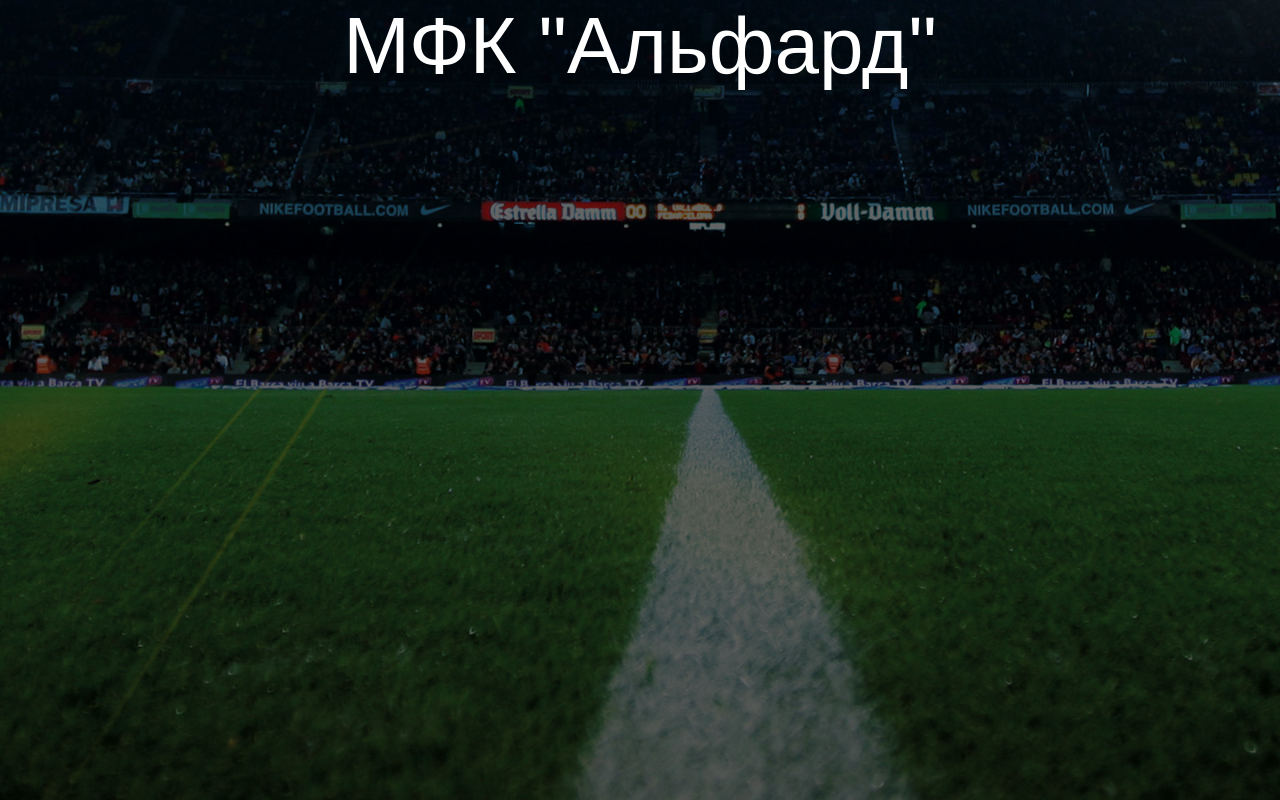
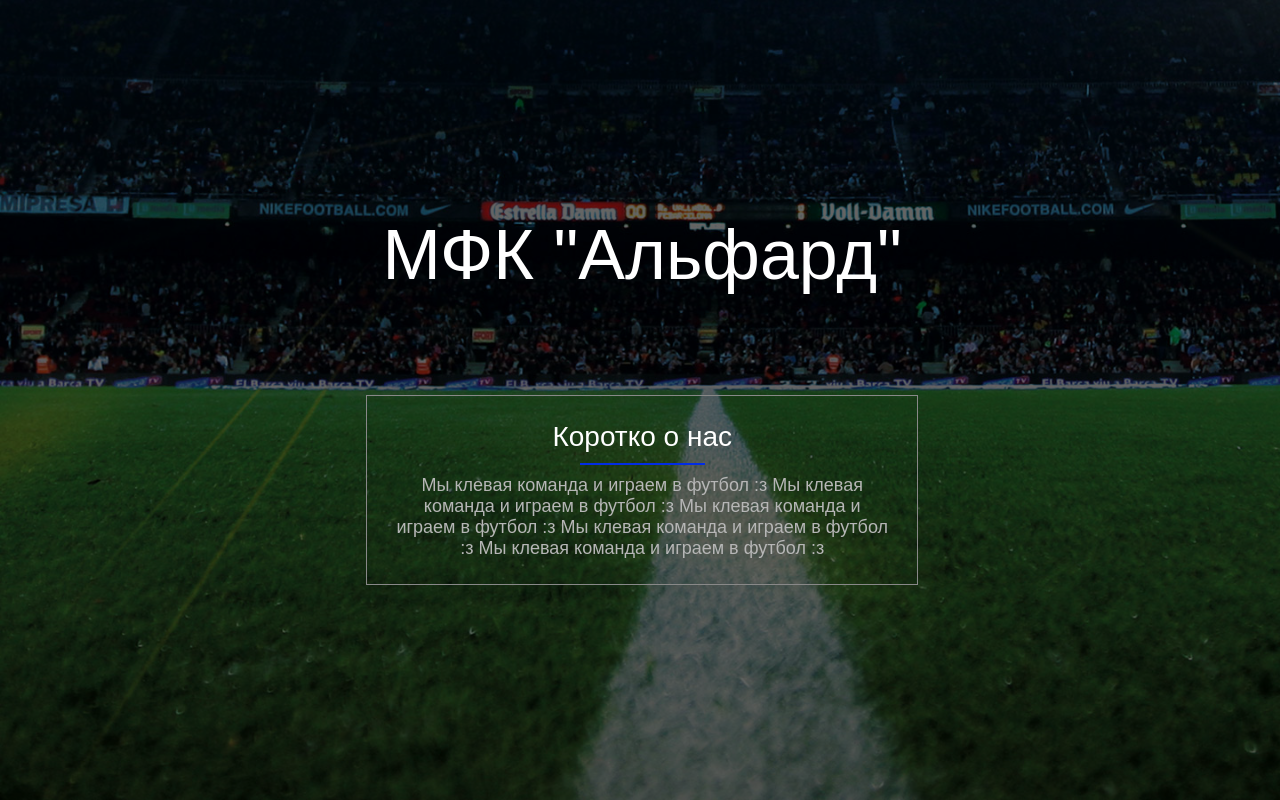
Before and after one commit to mfc-alphard/mfc-alphard.github.io, a plain HTML site: page index.html in a window 1280 px wide. Drawn offline with nearby package versions, Linux system fonts and the light colour scheme.

Commit message:
first slide changes

```diff
--- a/css/examples.css
+++ b/css/examples.css
@@ -5,6 +5,7 @@ body,div,dl,dt,dd,ul,ol,li,h1,h2,h3,h4,h5,h6,pre,
 form,fieldset,input,textarea,p,blockquote,th,td {
     padding: 0;
     margin: 0;
+    font-family: 'Ubuntu Condensed', sans-serif;
 }a{
 	text-decoration:none;
 }
@@ -251,4 +252,100 @@ p{
 .content{
 	position:relative;
 	z-index:10;
+	width: 100%;
+	height: 100%;
 }
+
+	/* Style for our header texts
+	* --------------------------------------- */
+	h1{
+		font-size: 70px;
+		color: #fff;
+		margin:0;
+		padding:0;
+	}
+h3{
+		font-size: 28px;
+		color: #fff;
+	}
+	/* Centered texts in each section
+	* --------------------------------------- */
+	.section{
+		text-align:center;
+	}
+
+
+	/* Backgrounds will cover all the section
+	* --------------------------------------- */
+	#section0,
+	#section1,
+	#section2,
+	#section3{
+		background-size: cover;
+		background-attachment: fixed;
+	}
+
+	/* Defining each sectino background and styles
+	* --------------------------------------- */
+	#section0{
+		background-image: url(../images/back1.jpg);
+
+	}
+	#section2{
+		background-image: url(imgs/bg3.jpg);
+		padding: 6% 0 0 0;
+	}
+	#section3{
+		background-image: url(imgs/bg4.jpg);
+		padding: 6% 0 0 0;
+	}
+	#section3 h1{
+		color: #000;
+	}
+
+
+ 	/*Adding background for the slides
+	* --------------------------------------- */
+	#slide1{
+		background-image: url(imgs/bg2.jpg);
+		padding: 6% 0 0 0;
+	}
+	#slide2{
+		background-image: url(imgs/bg5.jpg);
+		padding: 6% 0 0 0;
+	}
+
+
+	/* Bottom menu
+	* --------------------------------------- */
+	#infoMenu li a {
+		color: #fff;
+	}
+
+	.wrapper{
+		width:980px;
+		margin:0 auto;
+		display: inline-block;
+		vertical-align: middle;
+	}
+	.block{
+		width:500px;
+		color: #B6B6B6;
+		margin:0 auto;
+		border:1px solid #888;
+		padding: 25px;
+		margin-top: 100px;
+		font-size: 18px;
+	}
+.content:before{
+	content: "";
+  display: inline-block;
+  min-height: inherit;
+  height: 100%;
+  vertical-align: middle;
+}
+	.underline{
+		width: 25%;
+		border-bottom: 2px solid #022CE5;
+		margin:10px auto;
+	}
--- a/index.html
+++ b/index.html
@@ -12,73 +12,6 @@
 
 	<link rel="stylesheet" type="text/css" href="css/jquery.fullPage.css" />
 	<link rel="stylesheet" type="text/css" href="css/examples.css" />
-	<style>
-
-	/* Style for our header texts
-	* --------------------------------------- */
-	h1{
-		font-size: 5em;
-		font-family: arial,helvetica;
-		color: #fff;
-		margin:0;
-		padding:0;
-	}
-
-	/* Centered texts in each section
-	* --------------------------------------- */
-	.section{
-		text-align:center;
-	}
-
-
-	/* Backgrounds will cover all the section
-	* --------------------------------------- */
-	#section0,
-	#section1,
-	#section2,
-	#section3{
-		background-size: cover;
-		background-attachment: fixed;
-	}
-
-	/* Defining each sectino background and styles
-	* --------------------------------------- */
-	#section0{
-		background-image: url(images/back1.jpg);
-
-	}
-	#section2{
-		background-image: url(imgs/bg3.jpg);
-		padding: 6% 0 0 0;
-	}
-	#section3{
-		background-image: url(imgs/bg4.jpg);
-		padding: 6% 0 0 0;
-	}
-	#section3 h1{
-		color: #000;
-	}
-
-
- 	/*Adding background for the slides
-	* --------------------------------------- */
-	#slide1{
-		background-image: url(imgs/bg2.jpg);
-		padding: 6% 0 0 0;
-	}
-	#slide2{
-		background-image: url(imgs/bg5.jpg);
-		padding: 6% 0 0 0;
-	}
-
-
-	/* Bottom menu
-	* --------------------------------------- */
-	#infoMenu li a {
-		color: #fff;
-	}
-	</style>
-
 	<!--[if IE]>
 		<script type="text/javascript">
 			 var console = { log: function() {} };
@@ -108,7 +41,18 @@
 	<div class="section " id="section0">
 		<div class="blur"></div>
 		<div class="content">
-			<h1>МФК "Альфард"</h1>
+			<div class="wrapper">
+				<h1>МФК "Альфард"</h1>
+				<div class="block">
+					<h3>Коротко о нас</h3>
+					<div class="underline"></div>
+					Мы клевая команда и играем в футбол :з
+					Мы клевая команда и играем в футбол :з
+					Мы клевая команда и играем в футбол :з
+					Мы клевая команда и играем в футбол :з
+					Мы клевая команда и играем в футбол :з
+				</div>
+			</div>
 		</div>
 
 	</div>
```
